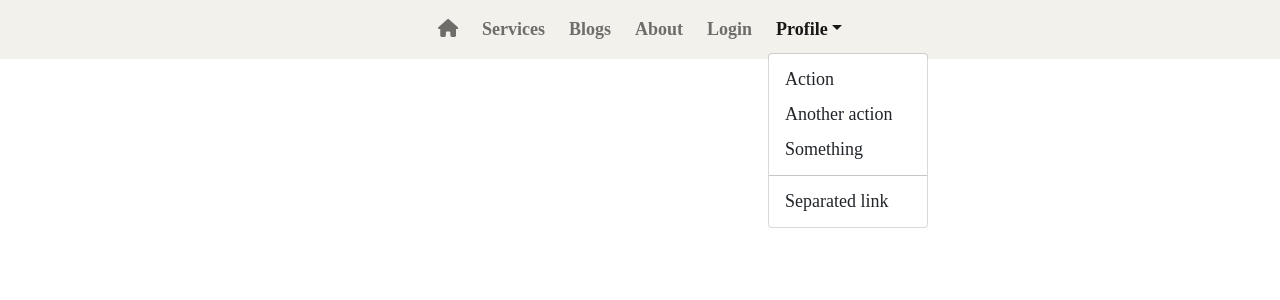
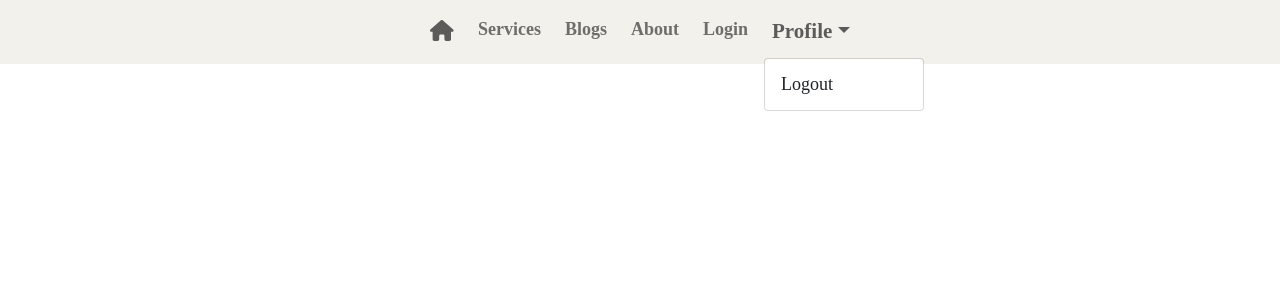
Before and after one commit to Marzan1810662/the-gourmet-kitchen, a React (Create React App) app: page / in a window 1280 px wide. Both pictures are taken after a click on the button "Profile". Shown: the top 300 px of the page. Built offline with nearby package versions, Linux system fonts and the light colour scheme.

Commit message:
active route added in header

```diff
--- a/package.json
+++ b/package.json
@@ -14,6 +14,7 @@
     "react": "^18.0.0",
     "react-bootstrap": "^2.2.3",
     "react-dom": "^18.0.0",
+    "react-router-dom": "^6.3.0",
     "react-scripts": "5.0.1",
     "web-vitals": "^2.1.4"
   },
--- a/src/components/Header/Header.css
+++ b/src/components/Header/Header.css
@@ -5,8 +5,8 @@ nav{
 nav a{
     font-weight: bold;
     font-size: 18px;
-    /* border-left: 1px solid rgba(0,0,0,.55); */
 }
-nav a:first-child{
-    /* border-left: none; */
+.navbar-light .navbar-nav .nav-link.active, .navbar-light .navbar-nav .show>.nav-link{
+    font-size: 21px;
+    color: rgba(0, 0, 0, 0.623);;
 }
--- a/src/components/Header/Header.js
+++ b/src/components/Header/Header.js
@@ -2,6 +2,7 @@ import { faHome } from '@fortawesome/free-solid-svg-icons';
 import { FontAwesomeIcon } from '@fortawesome/react-fontawesome';
 import React from 'react';
 import { Container, Nav, Navbar, NavDropdown } from 'react-bootstrap';
+import { NavLink } from 'react-router-dom';
 import './Header.css';
 
 const Header = () => {
@@ -11,17 +12,13 @@ const Header = () => {
                 <Navbar.Toggle aria-controls="responsive-navbar-nav" />
                 <Navbar.Collapse id="responsive-navbar-nav">
                     <Nav className="mx-auto">
-                        <Nav.Link className='me-md-2' href="#features"><FontAwesomeIcon icon={faHome}></FontAwesomeIcon></Nav.Link>
-                        <Nav.Link className='me-md-2' href="#pricing">Services</Nav.Link>
-                        <Nav.Link className='me-md-2' href="#deets">Blogs</Nav.Link>
-                        <Nav.Link className='me-md-2' href="#memes">About</Nav.Link>
-                        <Nav.Link className='me-md-2' href="#memes">Login</Nav.Link>
+                        <Nav.Link as={NavLink} className='me-md-2' to="/"><FontAwesomeIcon icon={faHome}></FontAwesomeIcon></Nav.Link>
+                        <Nav.Link as={NavLink} className='me-md-2' to="/services">Services</Nav.Link>
+                        <Nav.Link as={NavLink} className='me-md-2' to="/blogs">Blogs</Nav.Link>
+                        <Nav.Link as={NavLink} className='me-md-2' to="/about">About</Nav.Link>
+                        <Nav.Link as={NavLink} className='me-md-2' to="/login">Login</Nav.Link>
                         <NavDropdown  title="Profile" id="collasible-nav-dropdown">
-                            <NavDropdown.Item href="#action/3.1">Action</NavDropdown.Item>
-                            <NavDropdown.Item href="#action/3.2">Another action</NavDropdown.Item>
-                            <NavDropdown.Item href="#action/3.3">Something</NavDropdown.Item>
-                            <NavDropdown.Divider />
-                            <NavDropdown.Item href="#action/3.4">Separated link</NavDropdown.Item>
+                            <NavDropdown.Item href="#action/3.4">Logout</NavDropdown.Item>
                         </NavDropdown>
                     </Nav>
                 </Navbar.Collapse>
--- a/src/index.js
+++ b/src/index.js
@@ -3,12 +3,16 @@ import ReactDOM from 'react-dom/client';
 import './index.css';
 import App from './App';
 import reportWebVitals from './reportWebVitals';
+import { BrowserRouter } from 'react-router-dom';
 
 const root = ReactDOM.createRoot(document.getElementById('root'));
 root.render(
-  <React.StrictMode>
-    <App />
-  </React.StrictMode>
+  <BrowserRouter>
+    <React.StrictMode>
+      <App />
+    </React.StrictMode>
+  </BrowserRouter>
+
 );
 
 // If you want to start measuring performance in your app, pass a function
```
Also changed, not shown: 1 other file (tests, documents, lock files or other folders).
